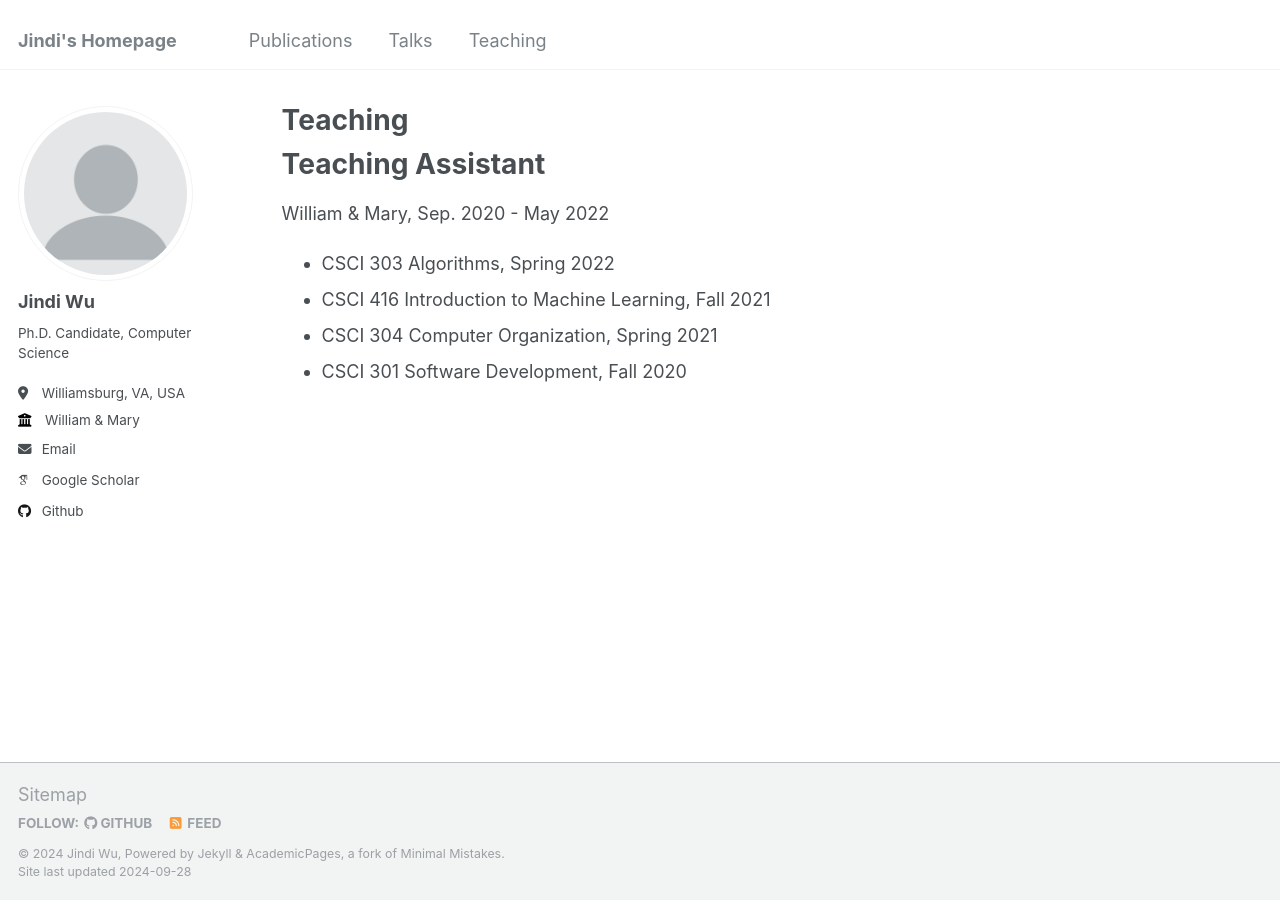
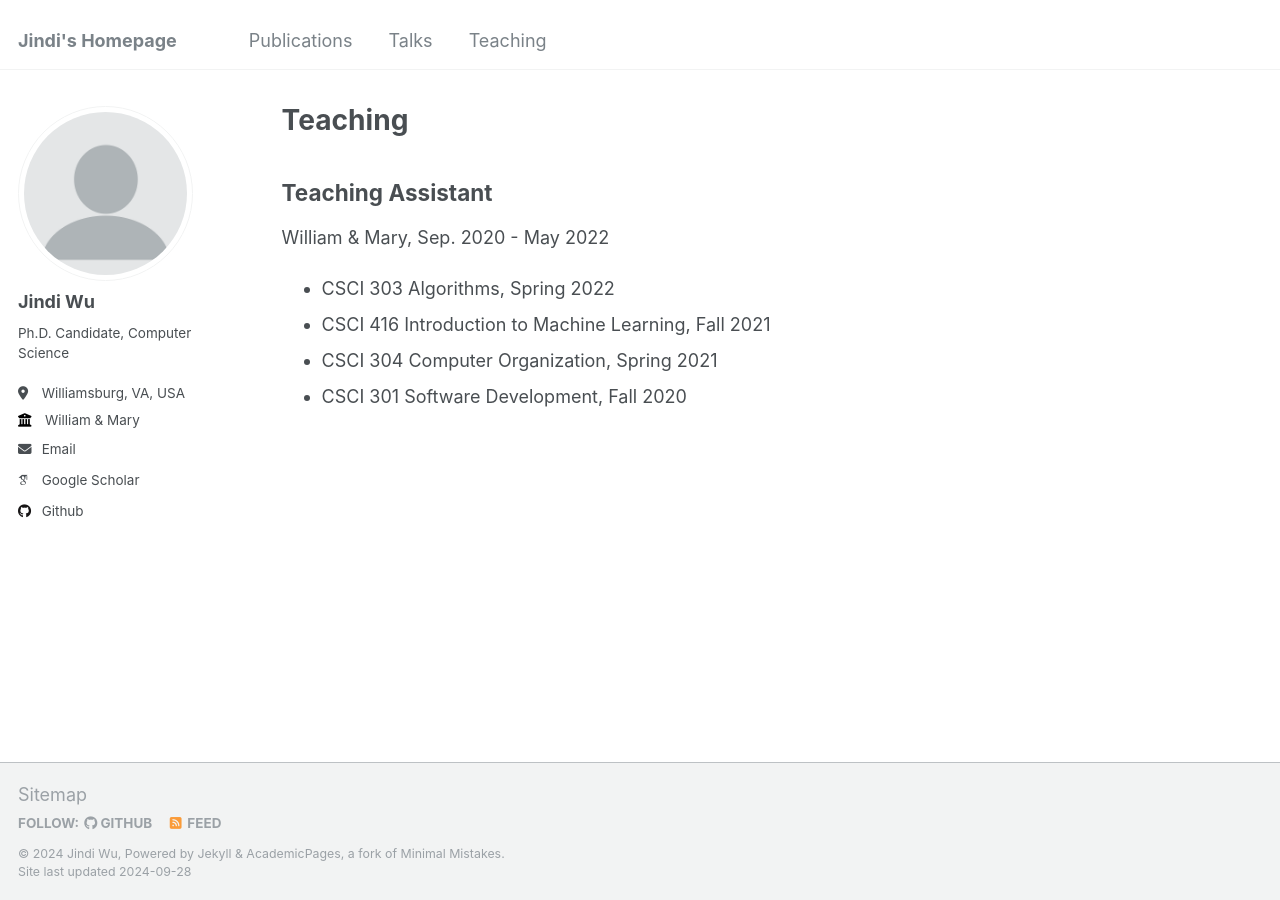
Before and after one commit to Jindi0/website, a Jekyll site: the page built from _pages/teaching.md, in a window 1280 px wide. Built offline with Jekyll 4.4.1, drawn with Linux system fonts in a browser that asks for light colours; some web fonts are replaced.

```diff
--- a/_pages/teaching.md
+++ b/_pages/teaching.md
@@ -5,7 +5,7 @@ permalink: /teaching/
 author_profile: true
 ---
 
-# Teaching Assistant
+## Teaching Assistant
 William & Mary, Sep. 2020 - May 2022
 - CSCI 303 Algorithms, Spring 2022
 - CSCI 416 Introduction to Machine Learning, Fall 2021
```
